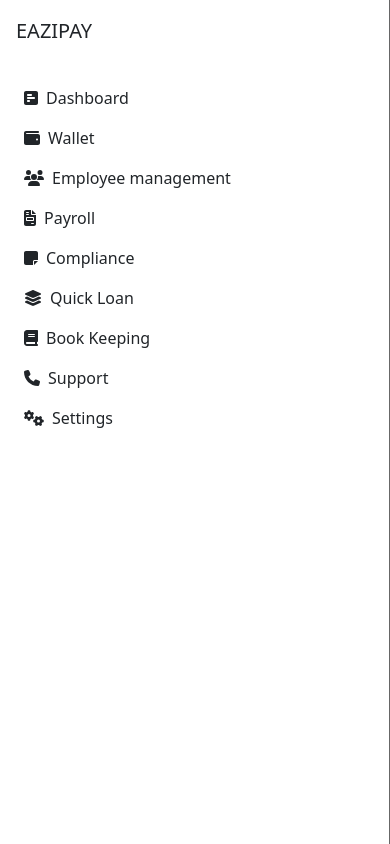
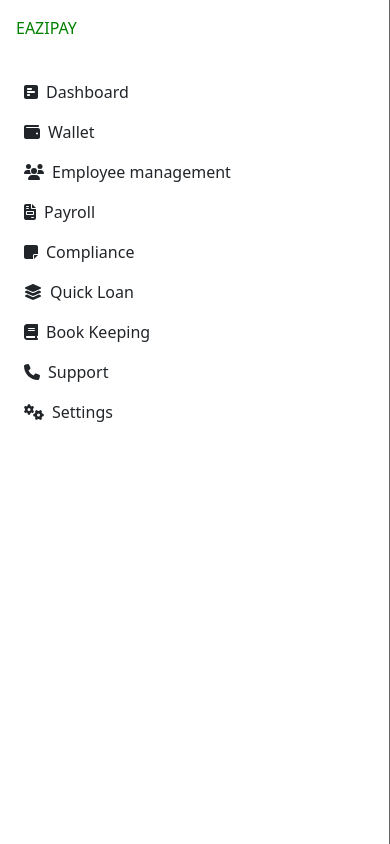
Before and after one commit to habeebsqn/eazipay-app, a React (Vite) app: page /dashboard in a window 390 px wide. Both pictures are taken after a click on the button 350 px from the left and 28 px from the top of the page. Shown: the top 844 px of the page. Built offline with nearby package versions, Linux system fonts and the light colour scheme.

Commit message:
Update TopBarNav.jsx
code formatting

```diff
--- a/src/components/navigation/TopBarNav.jsx
+++ b/src/components/navigation/TopBarNav.jsx
@@ -134,7 +134,12 @@
           />
           <Navbar.Offcanvas show={expanded}>
             <Offcanvas.Header>
-              <Offcanvas.Title id={`offcanvasNavbarLabel-expand-md`}>
+              <Offcanvas.Title
+                as={NavLink}
+                to={"/"}
+                id={`offcanvasNavbarLabel-expand-md`}
+                style={{ textDecorationLine: "none", color: "green" }}
+              >
                 EAZIPAY
               </Offcanvas.Title>
             </Offcanvas.Header>
```
